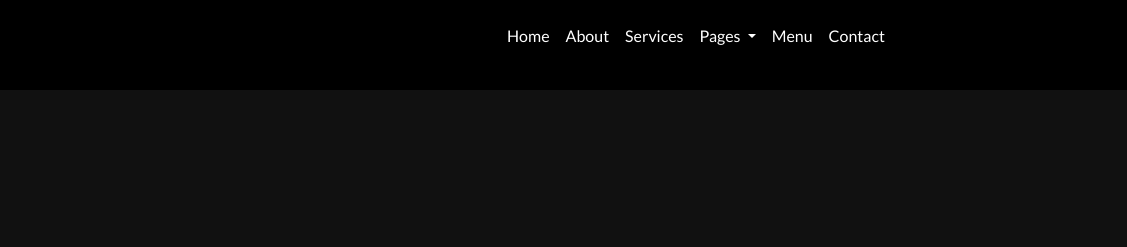
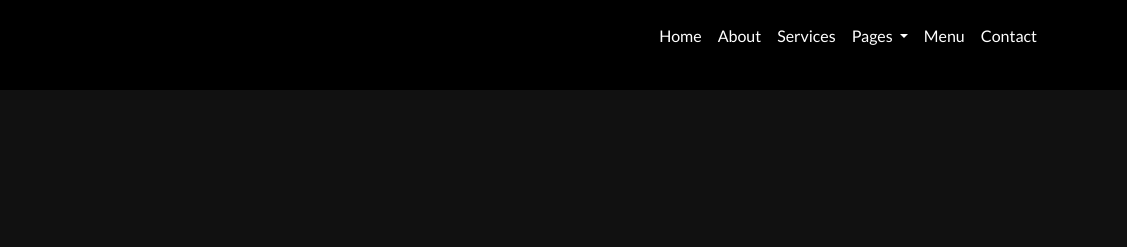
Before and after one commit to hafsmubin/blog, a plain HTML site: page index.html in a window 1280 px wide. Shown: the top 247 px of the page, 153-1280 px from the left. Drawn offline with nearby package versions, Linux system fonts and the light colour scheme; a web font is replaced by a local one.

Commit message:
update stylesheet.css and index.html

```diff
--- a/css/stylesheet.css
+++ b/css/stylesheet.css
@@ -73,6 +73,8 @@ nav ul li a{
   font-family: "Lato", sans-serif;
   font-weight: 100;
   font-style: normal;
+  background-color: #191919;
+  z-index: 1;
 }
 
 nav ul li::after {
--- a/index.html
+++ b/index.html
@@ -26,7 +26,7 @@
     <div class="website-content">
 
 
-    <header >
+   <header >
         <div class="container">
             <div class="row">
 
@@ -40,10 +40,10 @@
                         <button class="navbar-toggler" type="button" style="background-color: rgb(235, 221, 221);"  data-bs-toggle="collapse"
                             data-bs-target="#navbarNav" aria-controls="navbarNav" aria-expanded="false"
                             aria-label="Toggle navigation">
-                            <span class="navbar-toggler-icon" ></span>
+                            <span class="navbar-toggler-icon"></span>
                         </button>
                         <div class="collapse navbar-collapse" id="navbarNav">
-                            <ul class="navbar-nav ">
+                            <ul class="navbar-nav ms-auto">
                                 <li class="nav-item ">
                                     <a class="nav-link active text-white" aria-current="page" href="#">Home</a>
                                 </li>
@@ -102,7 +102,6 @@
 
 
     </header>
-
 
     <div class="fix">
       <div class="bc">
```
